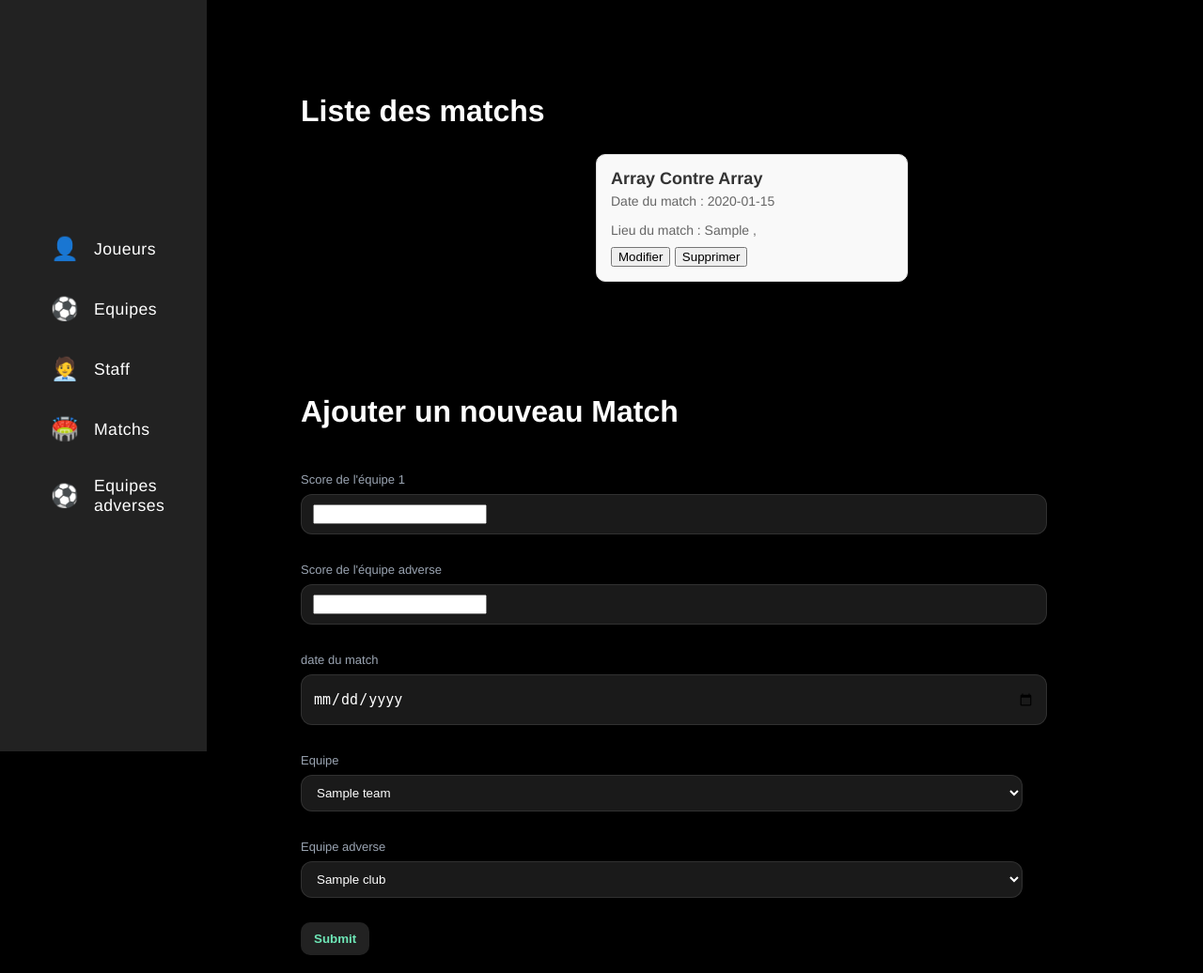
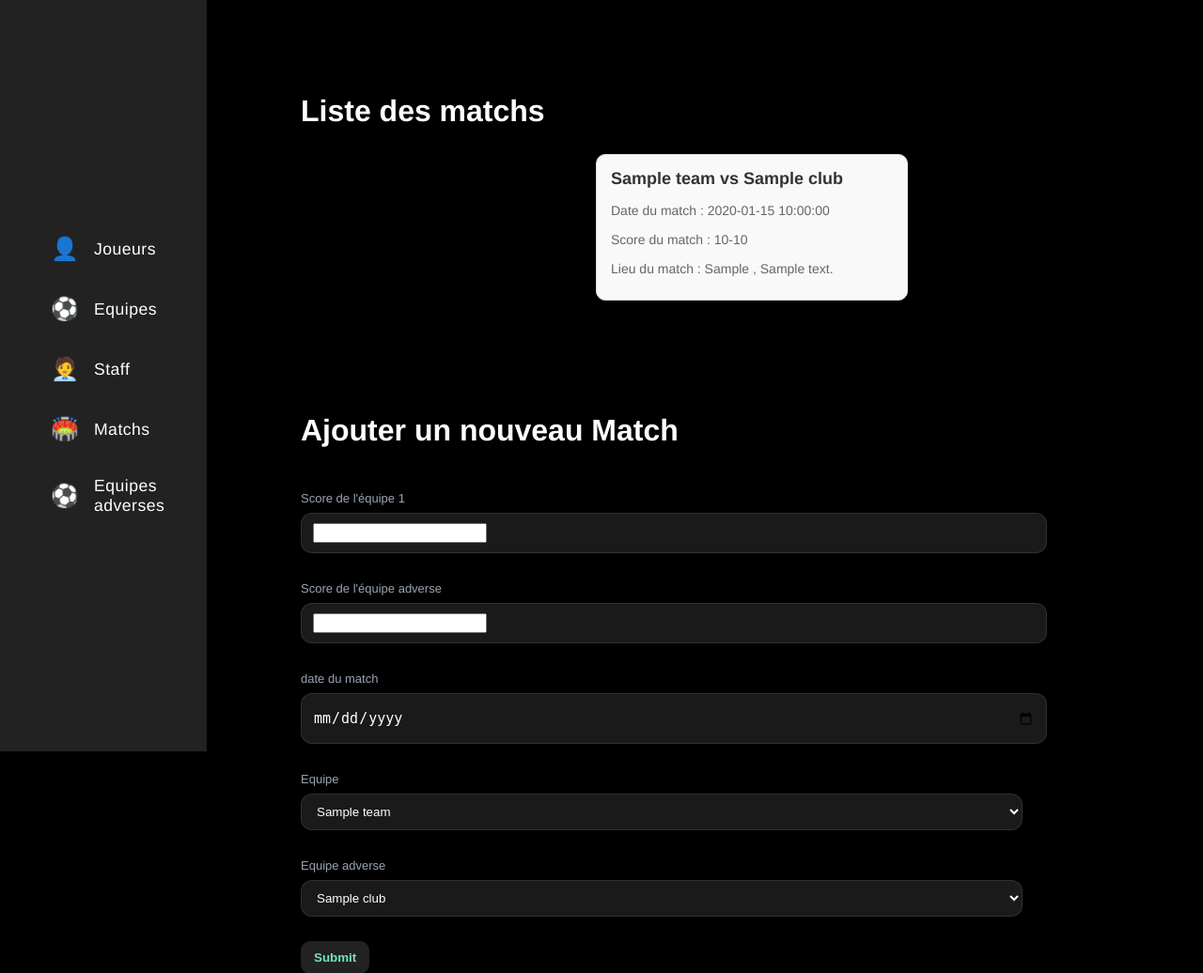
Before and after one commit to Diegoodlvv/footclub, a PHP site: page /match/add_match.php in a window 1280 px wide. Shown: the top 1036 px of the page at 94% size. Run offline with PHP 8.4, Linux system fonts and the light colour scheme; tables that the repository leaves empty or names only in its code hold one stand-in row (values such as "Sample post"); data that the repository does not hold is empty.

Commit message:
crud match terminé

```diff
--- a/public/match/add_match.php
+++ b/public/match/add_match.php
@@ -47,33 +47,30 @@ if ($_SERVER['REQUEST_METHOD'] === "POST") {
         $requete2 = new ControllerOpposingClub();
         $requete2->readClubId($dataArray['opponent']);
 
-        var_dump($dataArray['opponent']);
 
         $selectedTeam = null;
         foreach ($teams as $team) {
-            if ($team->getTeamName() === $dataArray['team']) {
+            if ($team['object']->getTeamName() === $dataArray['team']) {
                 $selectedTeam = $team;
             }
         }
 
         $selectedOpponent = null;
         foreach ($clubs as $club) {
-            var_dump($club->getName());
-            if ($club->getName() === $dataArray['opponent']) {
-                var_dump($club);
+
+            if ($club['object']->getName() === $dataArray['opponent']) {
                 $selectedOpponent = $club;
                 break;
             }
         }
 
-
-        var_dump($selectedOpponent);
-        $match = new Matchs($dataArray['team_score'], $dataArray['opponent_score'], $dataArray['date'], $selectedTeam, $selectedOpponent->getCity(), $selectedOpponent);
+        $match = new Matchs($dataArray['team_score'], $dataArray['opponent_score'], $dataArray['date'], $selectedTeam['object'], $selectedOpponent['object']->getCity(), $selectedOpponent['object']);
         $requeteVerif = new ControllerMatch();
 
         $requeteMatch  = new ControllerMatch();
         $requeteMatch->add($match);
         $_SESSION['message_match'] = 'true';
+        header("Location: add_match.php");
     }
 }
 ?>
@@ -82,16 +79,16 @@ if ($_SERVER['REQUEST_METHOD'] === "POST") {
 
 <div class="container">
 
-    <?php if (isset($_SESSION['message_Match']) && $_SESSION['message_Match'] == 'true') { ?>
+    <?php if (isset($_SESSION['message_match']) && $_SESSION['message_match'] == 'true') { ?>
         <div class="success-message">
             <?php Message::msgSuccesMatch() ?>
         </div>
-    <?php } else if (isset($_SESSION['message_Match']) && $_SESSION['message_Match']  == 'false') { ?>
+    <?php } else if (isset($_SESSION['message_match']) && $_SESSION['message_match']  == 'false') { ?>
         <div class="error-message">
             <?php Message::msgErrorMatch() ?>
         </div>
     <?php } ?>
-    <?php unset($_SESSION['message_player']) ?>
+    <?php unset($_SESSION['message_match']) ?>
 
     <h2>Liste des matchs</h2>
 
@@ -99,21 +96,18 @@ if ($_SERVER['REQUEST_METHOD'] === "POST") {
         <?php foreach ($matchs as $match) {
 
             $requete = new Controllerteam();
-            $team = $requete->read($match['id']);
+            $team = $requete->read($match['team_id']);
 
             $requete2 = new ControllerOpposingClub();
-            $opposing_club = $requete->read($match['id']);
+            $opposing_club = $requete2->read($match['opposing_club_id']);
 
         ?>
             <div class="player-card">
                 <div class="player-info">
-                    <h3 class="player-name"><?= $team . ' Contre ' . $opposing_club ?></h3>
+                    <h3 class="player-name" style="padding-bottom: 10px;"><?= $team['name'] . ' vs ' . $opposing_club['name'] ?></h3>
                     <p class="player-birthdate">Date du match : <?= $match['date'] ?></p>
-                    <p class="player-birthdate">Lieu du match : <?= $match['city'] . ' , ' . $match['address'] ?></p>
-                    <div class="player-actions">
-                        <button class="btn-edit"><a href="modify_match.php?id=<?= $match['id'] ?>">Modifier</a></button>
-                        <button class="btn-delete"><a href="delete_match.php?id=<?= $match['id'] ?>">Supprimer</a></button>
-                    </div>
+                    <p class="player-birthdate">Score du match : <?= $match['team_score'] . '-' . $match['opponent_score'] ?></p>
+                    <p class="player-birthdate">Lieu du match : <?= $match['city'] . ' , ' . $opposing_club['address'] ?></p>
                 </div>
             </div>
         <?php } ?>
@@ -127,7 +121,7 @@ if ($_SERVER['REQUEST_METHOD'] === "POST") {
             <div class="input-wrap">
                 <input id="firstname" name="team_score" type="number" min="0" aria-required="true" />
             </div>
-            <?php $data->getChamp('firstname'); ?>
+            <?php $data->getChamp('team_score'); ?>
         </div>
 
         <div>
@@ -135,7 +129,7 @@ if ($_SERVER['REQUEST_METHOD'] === "POST") {
             <div class="input-wrap">
                 <input id="lastname" name="opponent_score" type="number" min="0" required aria-required="true" />
             </div>
-            <?php $data->getChamp('lastname'); ?>
+            <?php $data->getChamp('opponent_score'); ?>
         </div>
 
         <div>
@@ -144,15 +138,15 @@ if ($_SERVER['REQUEST_METHOD'] === "POST") {
                 <input id="birthdate" name="date" type="date" max="2100-12-31" />
             </div>
             <?php
-            $data->getChamp('birthdate');
+            $data->getChamp('date');
             ?>
         </div>
 
         <label for="team">Equipe</label>
         <select name="team" class="input-wrap" style="color:  white;">
             <?php foreach ($teams as $team) { ?>
-                <option value="<?= $team->getTeamName() ?>">
-                    <?= $team->getTeamName() ?>
+                <option value="<?= $team['object']->getTeamName() ?>">
+                    <?= $team['object']->getTeamName() ?>
                 </option>
             <?php } ?>
         </select>
@@ -160,8 +154,8 @@ if ($_SERVER['REQUEST_METHOD'] === "POST") {
         <label for="team">Equipe adverse</label>
         <select name="opponent" class="input-wrap" style="color:  white;">
             <?php foreach ($clubs as $club) { ?>
-                <option value="<?= $club->getName() ?>">
-                    <?= $club->getName() ?>
+                <option value="<?= $club['object']->getName() ?>">
+                    <?= $club['object']->getName() ?>
                 </option>
             <?php } ?>
         </select>
--- a/public/team/add_team.php
+++ b/public/team/add_team.php
@@ -62,7 +62,7 @@ if ($_SERVER['REQUEST_METHOD'] === "POST") {
             <div class="player-card">
 
                 <div class="player-info">
-                    <h3 class="player-name" style="padding-bottom: 15px;"><?= $team['name'] ?></h3>
+                    <h3 class="player-name" style="padding-bottom: 15px;"><?= $team['object']->getTeamName() ?></h3>
                     <div class="player-actions">
                         <button class="btn-edit"><a href="modify_team.php?id=<?= $team['id'] ?>">Modifier</a></button>
                         <button class="btn-delete"><a href="delete_team.php?id=<?= $team['id'] ?>">Supprimer</a></button>
--- a/public/team/delete_team.php
+++ b/public/team/delete_team.php
@@ -1,11 +1,12 @@
 <?php
 
-require_once '../../include/head.php';
+require_once '../../include/head2.php';
 
+use App\Controller\ControllerTeam;
 use App\RequetesTeam;
 
 $id = $_GET['id'];
-$requete = new RequetesTeam();
+$requete = new ControllerTeam();
 
 $requete->delete($id);
 header("Location: add_team.php");
--- a/src/Controller/ControllerMatch.php
+++ b/src/Controller/ControllerMatch.php
@@ -12,7 +12,7 @@ use App\Model\Team;
 
 class ControllerMatch extends LoginDatabase implements InterfaceCrud, InterfaceRead
 {
-    const TABLE = "match";
+    const TABLE = "matchs";
 
 
     public function bindValueMatch($requete, Matchs $match, $idClub, $idTeam): void
@@ -87,11 +87,14 @@ class ControllerMatch extends LoginDatabase implements InterfaceCrud, InterfaceR
 
     public function getClubId(OpposingClub $opposing_club): int
     {
-        $requete = $this->getPdo()->prepare('SELECT id FROM opposing_club WHERE name= :name AND address = :address AND city = :city');
+        var_dump($opposing_club);
+        $requete = $this->getPdo()->prepare('SELECT id FROM opposing_club WHERE name = :name AND address = :address AND city = :city');
         $requete->bindValue(':name', $opposing_club->getName());
         $requete->bindValue(':address', $opposing_club->getAdress());
         $requete->bindValue(':city', $opposing_club->getCity());
+        $requete->execute();
         $idClub = $requete->fetch(\PDO::FETCH_ASSOC);
+        var_dump($idClub);
         return $idClub['id'];
     }
 }
--- a/src/Controller/ControllerOpposingClub.php
+++ b/src/Controller/ControllerOpposingClub.php
@@ -29,7 +29,10 @@ class ControllerOpposingClub extends LoginDatabase implements InterfaceCrud, Int
 
         $clubs = [];
         foreach ($rows as $row) {
-            $clubs[] = new OpposingClub($row['name'], $row['address'], $row['city']);
+            $clubs[] = [
+                'id' => $row['id'],
+                'object' => new OpposingClub($row['name'], $row['address'], $row['city'])
+            ];
         }
 
         return $clubs;
--- a/src/Controller/ControllerTeam.php
+++ b/src/Controller/ControllerTeam.php
@@ -36,7 +36,10 @@ class ControllerTeam extends LoginDatabase implements InterfaceCrud, InterfaceRe
         $teams = [];
 
         foreach ($rows as $row) {
-            $teams[] = new Team($row['name']);
+            $teams[] = [
+                'id' => $row['id'],
+                'object' => new Team($row['name'])
+            ];
         }
 
         return $teams;
--- a/src/Model/Matchs.php
+++ b/src/Model/Matchs.php
@@ -9,12 +9,12 @@ final class Matchs
 
     private int $team_score;
     private int $opponent_score;
-    private \DateTime $date;
+    private string $date;
     private Team $team;
     private string $city;
     private OpposingClub $opposing_club;
 
-    public function __construct(int $team_score, int $opponent_score, \DateTime $date, Team $team, string $city, OpposingClub $opposing_club)
+    public function __construct(int $team_score, int $opponent_score, string $date, Team $team, string $city, OpposingClub $opposing_club)
     {
         $this->team_score = $team_score;
         $this->opponent_score = $opponent_score;
@@ -34,7 +34,7 @@ final class Matchs
         return $this->opponent_score;
     }
 
-    public function getDate(): \DateTime
+    public function getDate(): string
     {
         return $this->date;
     }
```
Also changed, not shown: public/opposingClub/add_opposing_club.php (+4 -4 lines).
